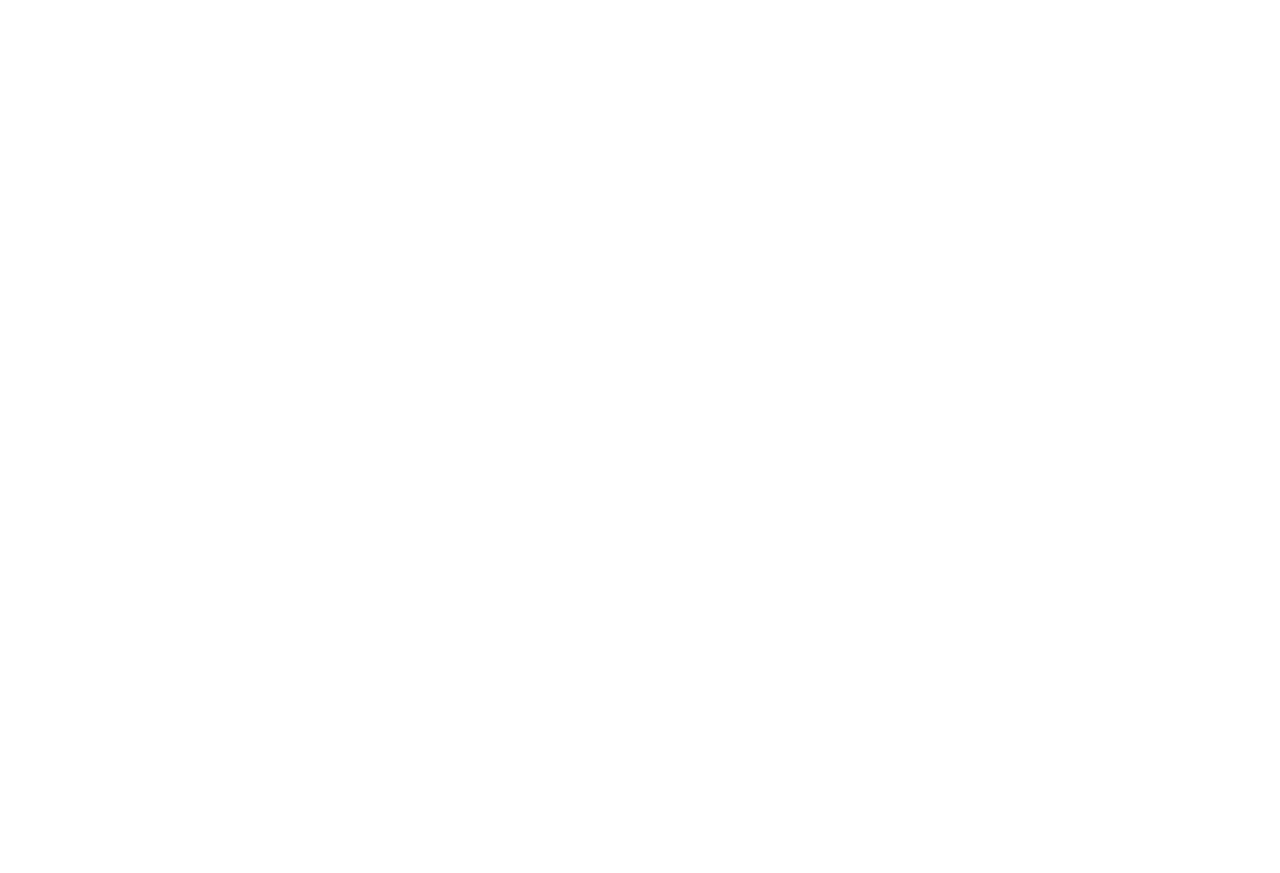
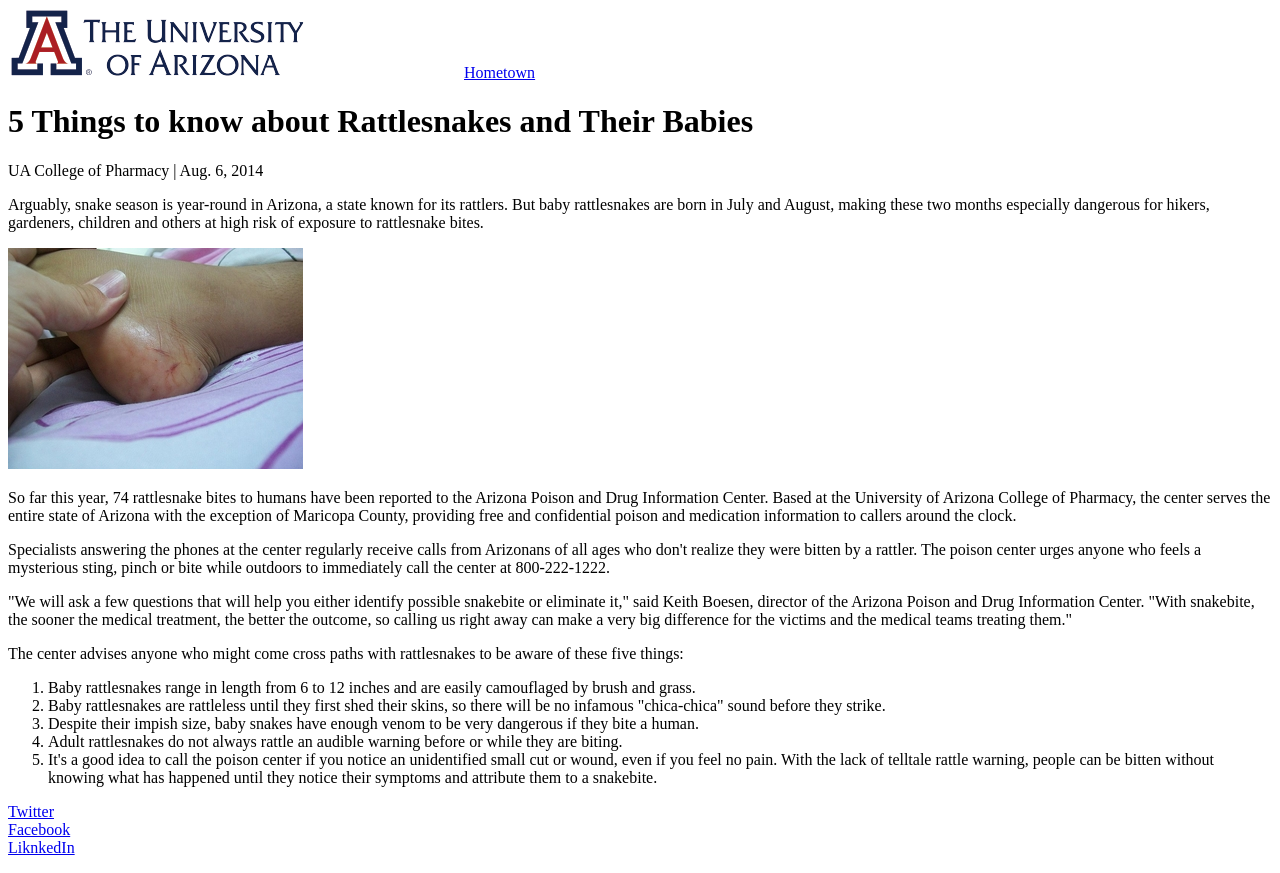
Before and after one commit to newcoder69/class-lab, a plain HTML site: page Resources4HtmlAndWebSiteDesignActivity/index.html in a window 1280 px wide. Before the commit the page ends 800 px from the top, so only its background shows below. Drawn offline with Linux system fonts and the light colour scheme.

Commit message:
Update index.html

```diff
--- a/Resources4HtmlAndWebSiteDesignActivity/index.html
+++ b/Resources4HtmlAndWebSiteDesignActivity/index.html
@@ -2,11 +2,74 @@
 <html lang="en">
 <head>
    <meta charset="UTF-8">
-   <!-- Some HTML goes here -->
+   <title>5 Things to know about Rattlesnakes and Their Babies</title>
+   <img src="UniversityLogo.png"><span>
+      <a href="hometown.html">Hometown</a>
+   </span>
+   <h1>5 Things to know about Rattlesnakes and Their Babies</h1>
 
+   <p>UA College of Pharmacy | Aug. 6, 2014</p>
 </head>
 <body>
 
+   <p>Arguably, snake season is year-round in Arizona, a state
+      known for its rattlers. But baby rattlesnakes are born in July and August,
+      making these two months especially dangerous for hikers, gardeners, children
+      and others at high risk of exposure to rattlesnake bites.
+   </p>
+      <img src="SnakeBite.jpg" alt="SnakeBite">
+
+      <p>So far this year, 74 rattlesnake bites to humans have been reported to the
+         Arizona Poison and Drug Information Center. Based at the University of
+         Arizona College of Pharmacy, the center serves the entire state of
+         Arizona with the exception of Maricopa County, providing free and
+         confidential poison and medication information to callers around the
+         clock.
+      </p>
+      <p>
+         Specialists answering the phones at the center regularly receive calls
+from Arizonans of all ages who don't realize they were bitten by a rattler.
+The poison center urges anyone who feels a mysterious sting, pinch or
+bite while outdoors to immediately call the center at 800-222-1222.
+      </p>
+
+      <p>
+         "We will ask a few questions that will help you either identify possible
+snakebite or eliminate it," said Keith Boesen, director of the Arizona
+Poison and Drug Information Center. "With snakebite, the sooner the
+medical treatment, the better the outcome, so calling us right away can
+make a very big difference for the victims and the medical teams treating
+them."
+      </p>
+
+      <p>
+         The center advises anyone who might come cross paths with rattlesnakes
+to be aware of these five things:
+      </p>
+      <ol>
+         <li>Baby rattlesnakes range in length from 6 to 12 inches and are easily
+            camouflaged by brush and grass.</li>
+         <li>Baby rattlesnakes are rattleless until they first shed their skins, so there
+            will be no infamous "chica-chica" sound before they strike.</li>
+
+         <li>Despite their impish size, baby snakes have enough venom to be very
+            dangerous if they bite a human.</li>
+
+         <li>Adult rattlesnakes do not always rattle an audible warning before or
+            while they are biting.</li>
+
+         <li>It's a good idea to call the poison center if you notice an unidentified
+            small cut or wound, even if you feel no pain. With the lack of telltale
+            rattle warning, people can be bitten without knowing what has happened
+            until they notice their symptoms and attribute them to a snakebite.</li>
+      </ol>
+
+      <p>
+         <a href="https://twitter.com">Twitter</a><br>
+         <a href="https://www.facebook.com/">Facebook</a> <br>
+         <a href="https://www.LinkedIn.com/">LiknkedIn</a>
+
+      </p>
    <!-- Majority of HTML goes here -->
 
 </body>
```
